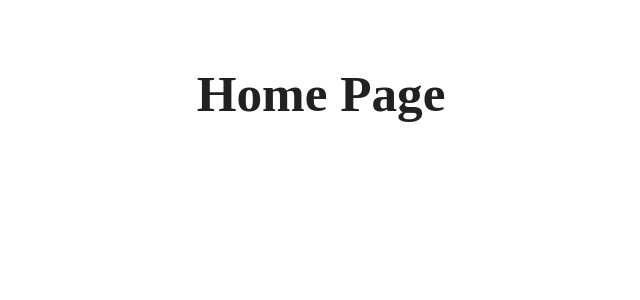
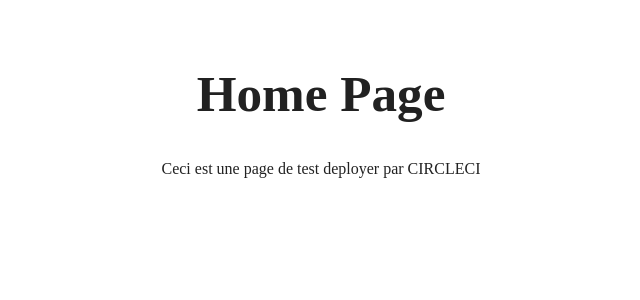
Before and after one commit to IDRISSHACKER/guihonv2-react, a React (Vite) app: page / in a window 1280 px wide. Shown: the top 300 px of the page, without its empty margins (319-959 px from the left). Built offline with nearby package versions, Linux system fonts and the light colour scheme.

Commit message:
First deployment

```diff
--- a/src/pages/vitrine/home.page.tsx
+++ b/src/pages/vitrine/home.page.tsx
@@ -3,6 +3,7 @@
     return (
         <div>
             <h1>Home Page</h1>
+            <p>Ceci est une page de test deployer par CIRCLECI</p>
         </div>
     )
 }
```
